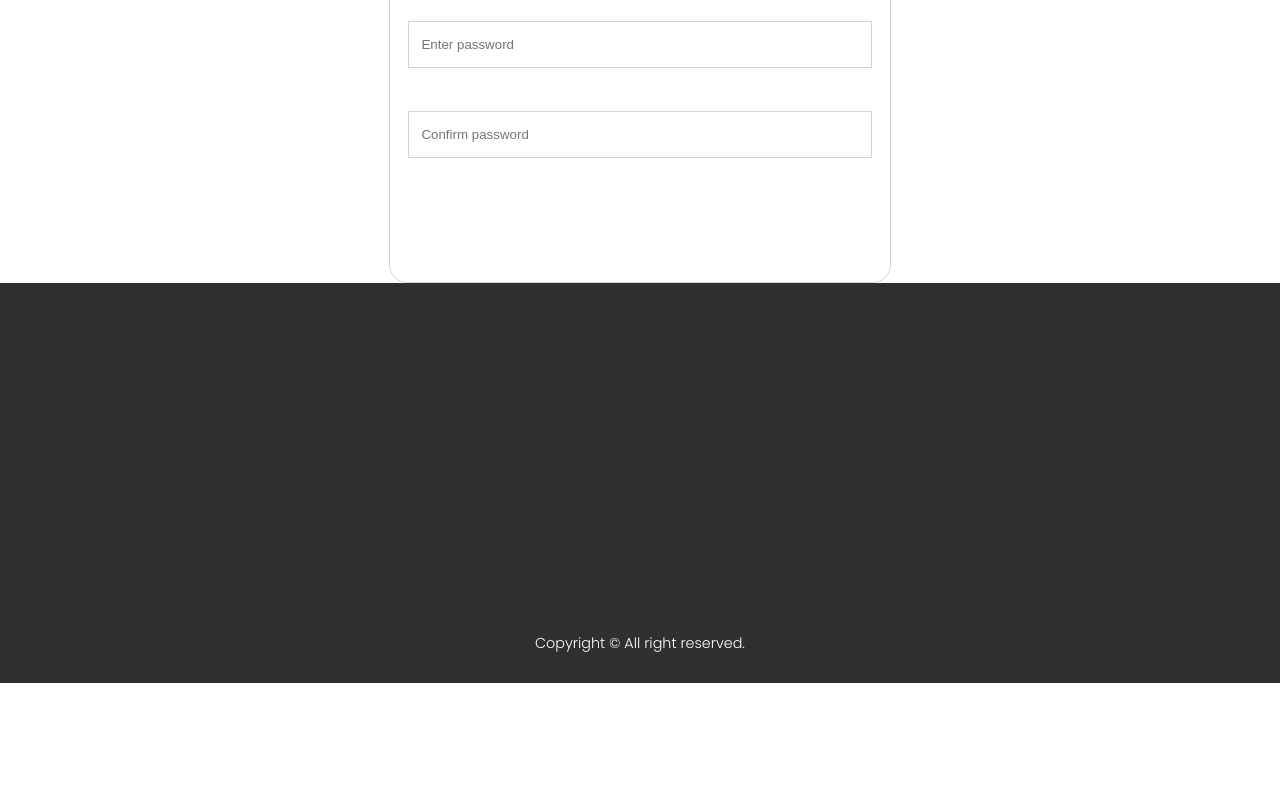
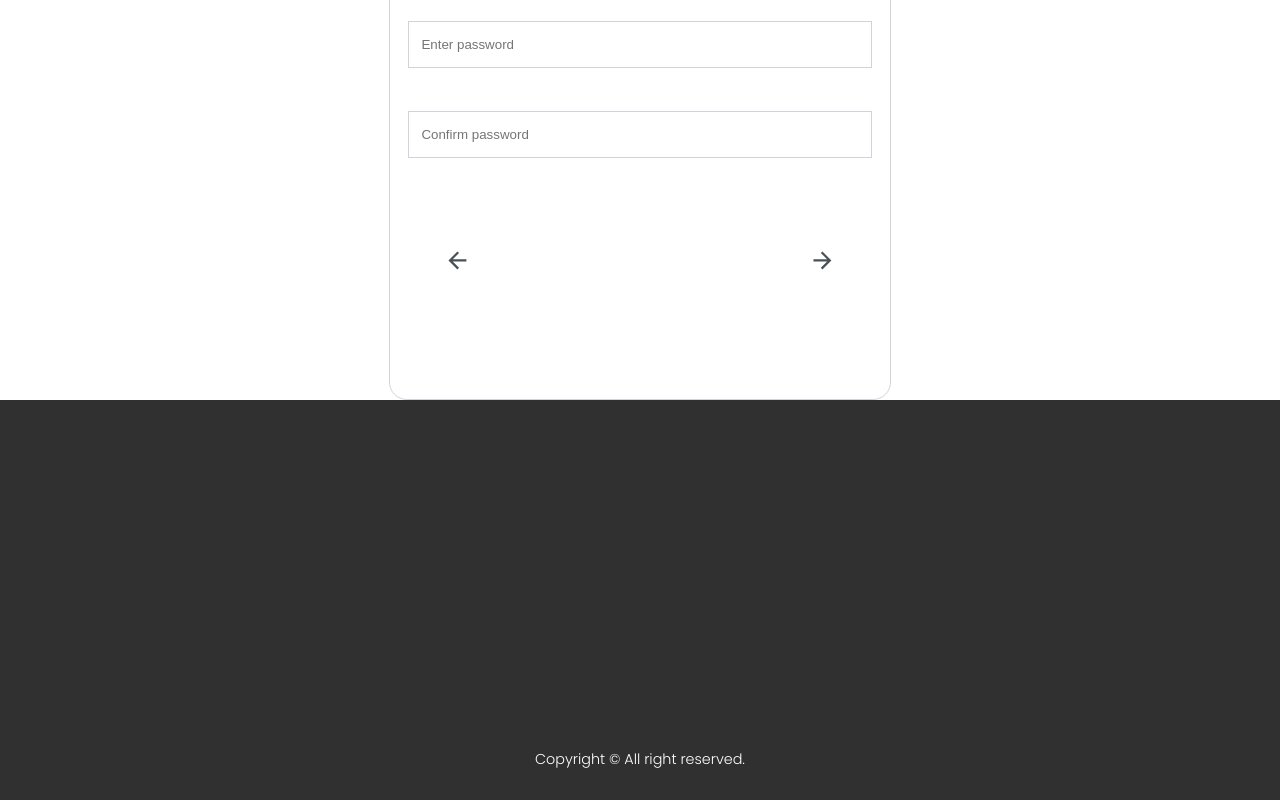
Before and after one commit to Nandiehakuna/ShopMingle, a React (Create React App) app: page /register-business in a window 1280 px wide. Shown: the part 1101-1901 px from the top of the page. Before the commit the page ends 1784 px from the top, so only its background shows below. Built offline with nearby package versions, Linux system fonts and the light colour scheme.

Commit message:
arrow ui complete

```diff
--- a/src/components/form/BusinessRegisterForm.js
+++ b/src/components/form/BusinessRegisterForm.js
@@ -4,6 +4,8 @@ import {styled} from 'styled-components'
 import Input from './mini_components/Input'
 import Button from './mini_components/Button'
 import Select from './mini_components/Select'
+import ArrowBack from "@mui/icons-material/ArrowBack"
+import ArrowForward from "@mui/icons-material/ArrowForward"
 
 
 
@@ -57,6 +59,12 @@ const Hr = styled.hr`
   margin: 0;
 `
 
+const ArrowContainer = styled.div`
+  display: flex;
+  justify-content: space-between;
+  margin-top: 3em;
+  padding: 1em 2em;
+`
 
 const BusinessRegisterForm = () => {
   return (
@@ -96,6 +104,11 @@ const BusinessRegisterForm = () => {
                   <Input type="text" placeholder="Enter password"/>
                   <Input type="text" placeholder="Confirm password"/>
                 </Container>
+
+                <ArrowContainer>
+                    <ArrowBack/>
+                    <ArrowForward/>
+                </ArrowContainer>
             </Form>
         </Wrapper>
     </Main>
```
